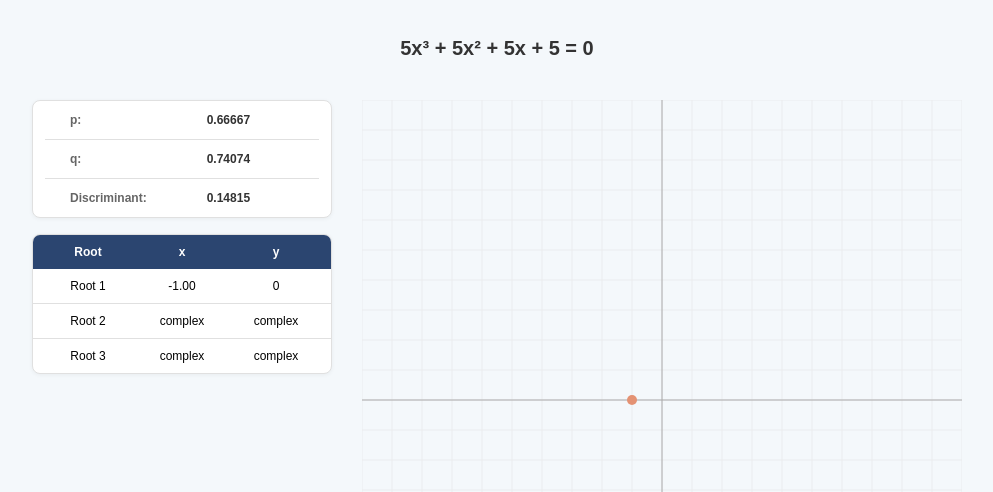
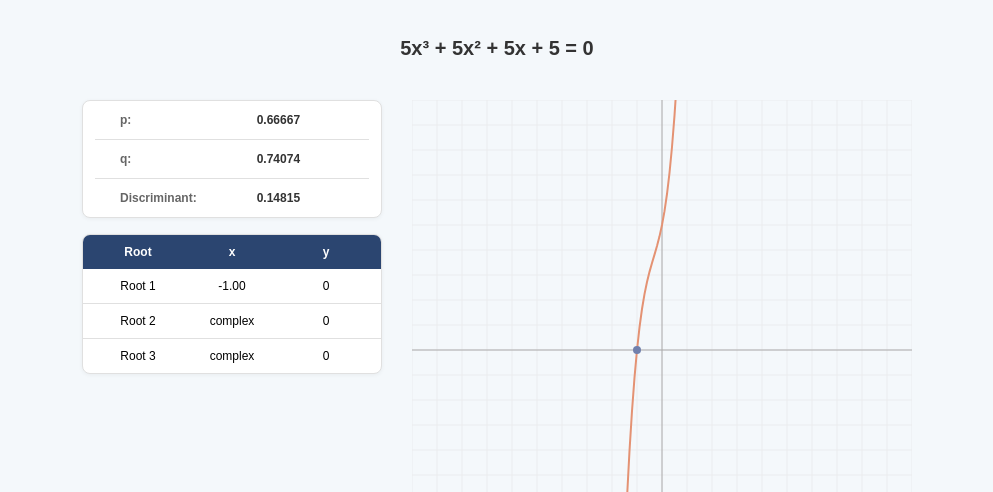
Before and after one commit to Austin0u/ics4u1-assignment-2, a website built with Vite: page index.html in a window 1280 px wide. Both pictures are taken after typing "5", "5", "5", "5" into the empty fields and a click on the input "Solve Cubic". Shown: the part 308-800 px from the top of the page, without its empty margins (143-1136 px from the left). Built offline with nearby package versions, Linux system fonts and the light colour scheme.

Commit message:
Completed curve drawing on graph, fixed double root calculation, adding styling

```diff
--- a/index.html
+++ b/index.html
@@ -43,17 +43,17 @@
           <div class="value-card">
             <div class="value-pair">
               <span class="value-label">p:</span>
-              <span id="result-p" class="value-content">0</span>
+              <span id="result-p" class="value-content"></span>
             </div>
             <div class="card-divider"></div>
             <div class="value-pair">
               <span class="value-label">q:</span>
-              <span id="result-q" class="value-content">0</span>
+              <span id="result-q" class="value-content"></span>
             </div>
             <div class="card-divider"></div>
             <div class="value-pair">
               <span class="value-label">Discriminant:</span>
-              <span id="result-discriminant" class="value-content">0</span>
+              <span id="result-discriminant" class="value-content"></span>
             </div>
           </div>
           <div class="roots-table">
@@ -64,23 +64,23 @@
             </div>
             <div class="roots-row">
               <span>Root 1</span>
-              <span id="root1-x">0</span>
-              <span id="root1-y">0</span>
+              <span id="root1-x"></span>
+              <span id="root1-y"></span>
             </div>
             <div class="roots-row">
               <span>Root 2</span>
-              <span id="root2-x">0</span>
-              <span id="root2-y">0</span>
+              <span id="root2-x"></span>
+              <span id="root2-y"></span>
             </div>
             <div class="roots-row">
               <span>Root 3</span>
-              <span id="root3-x">0</span>
-              <span id="root3-y">0</span>
+              <span id="root3-x"></span>
+              <span id="root3-y"></span>
             </div>
           </div>
         </div>
         <div class="graph-section">
-          <canvas id="graph" width="600" height="600"></canvas>
+          <canvas id="graph" width="500" height="500"></canvas>
         </div>
       </div>
     </div>
--- a/script.ts
+++ b/script.ts
@@ -47,12 +47,12 @@ function drawGraph(a: number, b: number, c: number, d: number, roots: number[]):
     ctx.clearRect(0, 0, WIDTH, HEIGHT);
 
     // scaling (e.g. 10 = 5 units left and right, going from -5 to 5)
-    const xRange = 20;
-    const yRange = 20;
+    const xRange: number= 20;
+    const yRange: number = 20;
 
     // convert graph coords to canvas (aka translating cartesian coordinates)
     const toCanvasX = (x: number):number => {
-        return ((x + xRange / 2) / (xRange)) * WIDTH; //ex. x = 5, -> (5 + 10) / 20 becomes the % on the graph, then times width to scale it
+        return WIDTH / 2 + (x / xRange) * WIDTH; //ex. x = 5, -> (5 + 10) / 20 becomes the % on the graph, then times width to scale it
     }
 
     const toCanvasY = (y: number): number => {
@@ -62,15 +62,13 @@ function drawGraph(a: number, b: number, c: number, d: number, roots: number[]):
     // Draw grid
     ctx.strokeStyle = "#e0e0e0";
     ctx.lineWidth = 0.5;
-
     for (let x = -xRange/2; x <= xRange/2; x++) { // vertical lines
-        const cx = toCanvasX(x);
+        const cx: number= toCanvasX(x);
         ctx.beginPath();
         ctx.moveTo(cx, 0);
         ctx.lineTo(cx, HEIGHT);
         ctx.stroke();
     }
-
     for (let y = -yRange/2; y <= yRange/2; y++) { // horizontal lines
         const cy = toCanvasY(y);
         ctx.beginPath();
@@ -88,17 +86,25 @@ function drawGraph(a: number, b: number, c: number, d: number, roots: number[]):
     ctx.stroke();
 
     // Draw curve
-    ctx.strokeStyle = "#000000";
+    ctx.strokeStyle = "#E49273";
     ctx.lineWidth = 2;
     // write for loop? can calculate y for each x and connect the dots or smthg
+    ctx.beginPath();
+    for (let x = -xRange/2; x < xRange/2; x+= 0.1) { // smaller step = more detailed curve
+        const cx = toCanvasX(x);
+        const cy = toCanvasY(a * Math.pow(x, 3) + b * Math.pow(x, 2) + c * x + d);
+
+        ctx.lineTo(cx, cy);
+    }
+    ctx.stroke();
 
     // Draw roots as dots
-    ctx.fillStyle = "#E49273";
+    ctx.fillStyle = "#7180acff";
     for (const root of roots) {
         const cx = toCanvasX(root);
         const cy = toCanvasY(0);
         ctx.beginPath();
-        ctx.arc(cx, cy, 5, 0, Math.PI * 2); // makes a circle (x, y, radius, startAngle, endAngle)
+        ctx.arc(cx, cy, 4, 0, Math.PI * 2); // makes a circle (x, y, radius, startAngle, endAngle)
         ctx.fill();
     }
 };
@@ -109,8 +115,8 @@ function displayResults(equation: string, a: number, b: number, c: number, d: nu
     // format roots for display (and determine if there are complex roots)
     roots.sort((a, b) => a - b); // to sort roots by x
     const rootOne = [roots[0].toFixed(2), "0"];
-    const rootTwo = (roots.length != 1) ? [roots[1].toFixed(2), "0"] : ["complex", "complex"];
-    const rootThree = (roots.length != 1) ? [roots[2].toFixed(2), "0"] : ["complex", "complex"];
+    const rootTwo = [(roots.length != 1) ? roots[1].toFixed(2) : "complex", "0"];
+    const rootThree = [(roots.length != 1) ? roots[2].toFixed(2) : "complex", "0"];
 
     // Get result elements
     (document.getElementById("result-equation") as HTMLInputElement).textContent = `${equation}`;
@@ -142,9 +148,9 @@ function trigonometricMethod(a: number, b: number, p: number, q: number): number
 }
 
 function cardanosMethod(a: number, b: number, p: number, q: number): number {
-    const m = (-q / 2);
-    const n = Math.sqrt(Math.pow(q / 2, 2) + Math.pow(p / 3, 3));
-    const root = Math.cbrt(m + n) + Math.cbrt(m - n) - b / (3 * a);
+    // const m = (-q / 2);
+    // const n = Math.sqrt(Math.pow(q / 2, 2) + Math.pow(p / 3, 3));
+    const root = Math.cbrt((-q / 2) + Math.sqrt(Math.pow(q / 2, 2) + Math.pow(p / 3, 3))) + Math.cbrt((-q / 2) - Math.sqrt(Math.pow(q / 2, 2) + Math.pow(p / 3, 3))) - b / (3 * a);
     return root;
 }
 
@@ -179,7 +185,7 @@ form?.addEventListener("submit", (event) => {
             if (p === 0 && q === 0) { // triple root
                 displayResults(equation, a, b, c, d, p, q, discriminant, [rootOne, rootOne, rootOne]);
             } else { // one real root with a double
-                const rootTwo = Math.cbrt(-q / 2) - b / (3 * a);
+                const rootTwo = Math.cbrt(q / 2) - b / (3 * a);
                 displayResults(equation, a, b, c, d, p, q, discriminant, [rootOne, rootTwo, rootTwo]);
             }
         }
```
